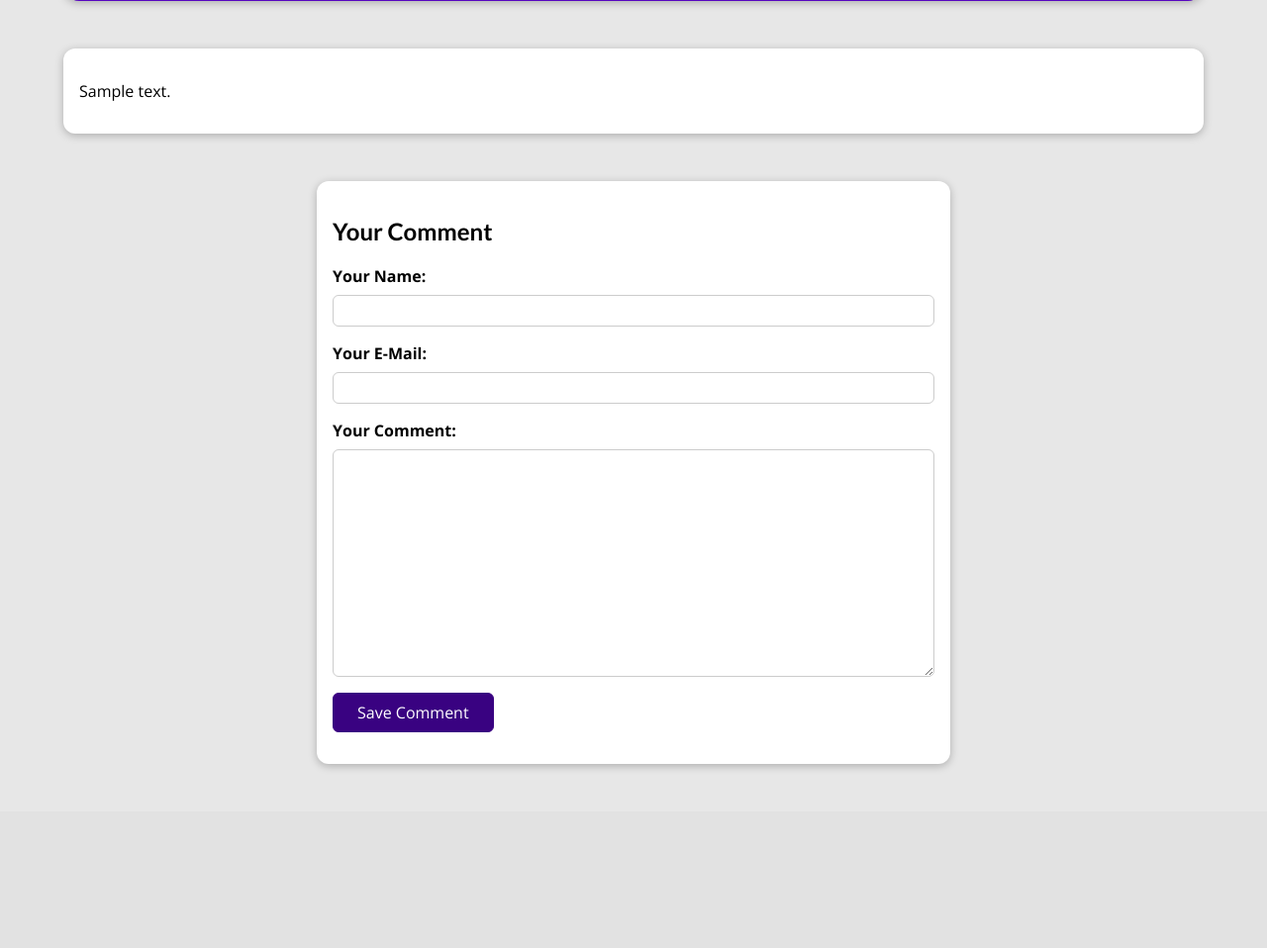
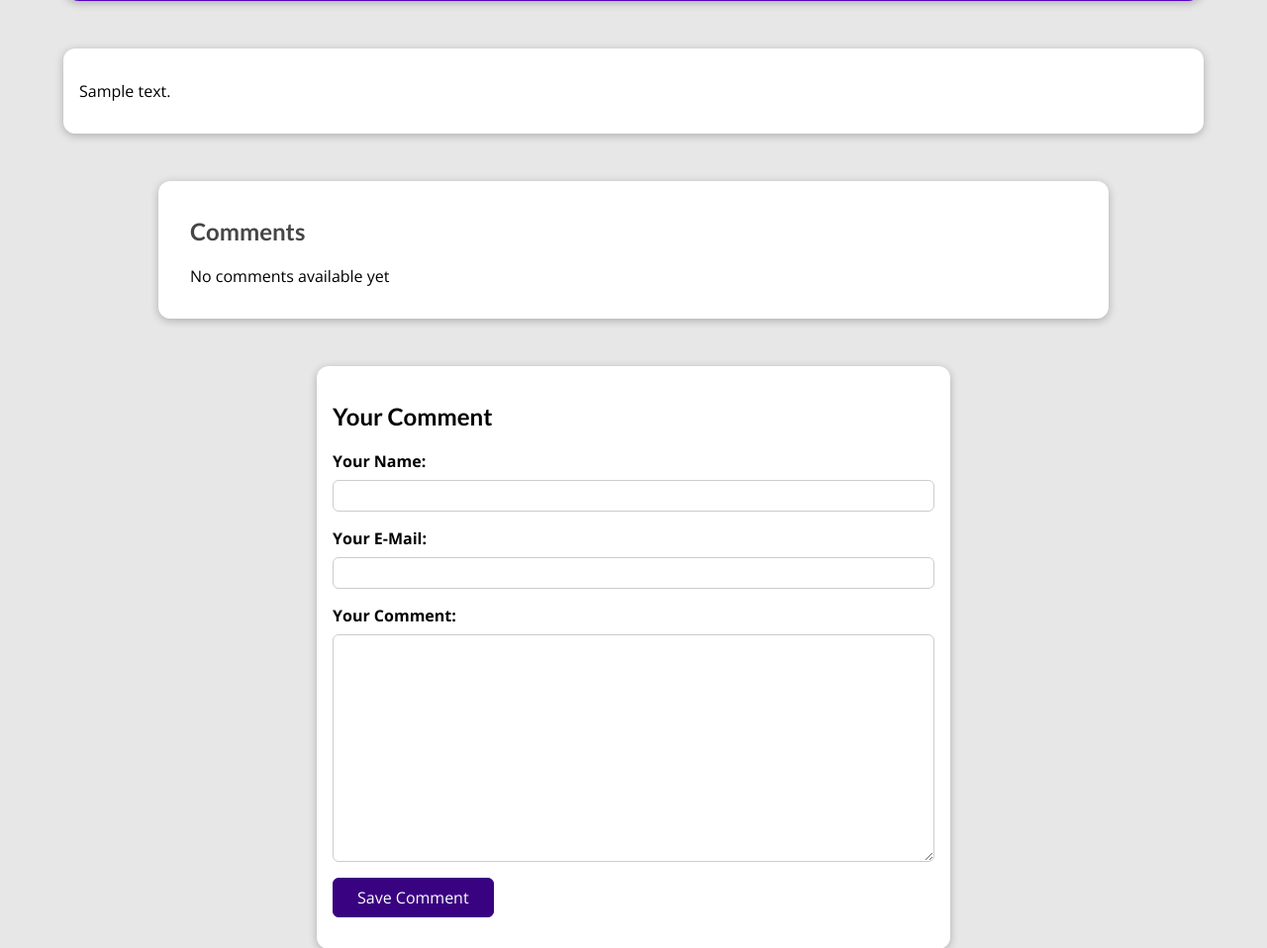
Before and after one commit to stanislavtz/blog, a Django app: a page that uses blog/templates/blog/post-details.html in a window 1280 px wide. Shown: the part 479-1437 px from the top of the page at 99% size. Before the commit the page ends 1255 px from the top, so only its background shows below. Run offline with Django 5.2, Linux system fonts and the light colour scheme; tables that the repository leaves empty hold one stand-in row (values such as "Sample post"); grey boxes marked "Sample" are stand-in pictures.

Commit message:
Add coments list section

```diff
--- a/blog/templates/blog/post-details.html
+++ b/blog/templates/blog/post-details.html
@@ -33,12 +33,23 @@
         <p>{{ post.content|linebreaks }}</p>
     </main>
 
+    <section id="comments">
+        <h2>Comments</h2>
+        <ul>
+            {% for comment in post_comments %}
+                <li>{{ comment.text }}</li>
+            {% empty %}
+                <p>No comments available yet</p>
+            {% endfor %}
+        </ul>
+    </section>
+
     <section id="comment-form">
         <h2>Your Comment</h2>
         <form action="" method="POST">
             {% csrf_token %}
             {% for field in comment_form %}
-                <div class="form-control">
+                <div class="form-control {% if field.errors %}invalid{% endif %}">
                     {{ field.label_tag }}
                     {{ field }}
                     {{ field.errors }}
```
